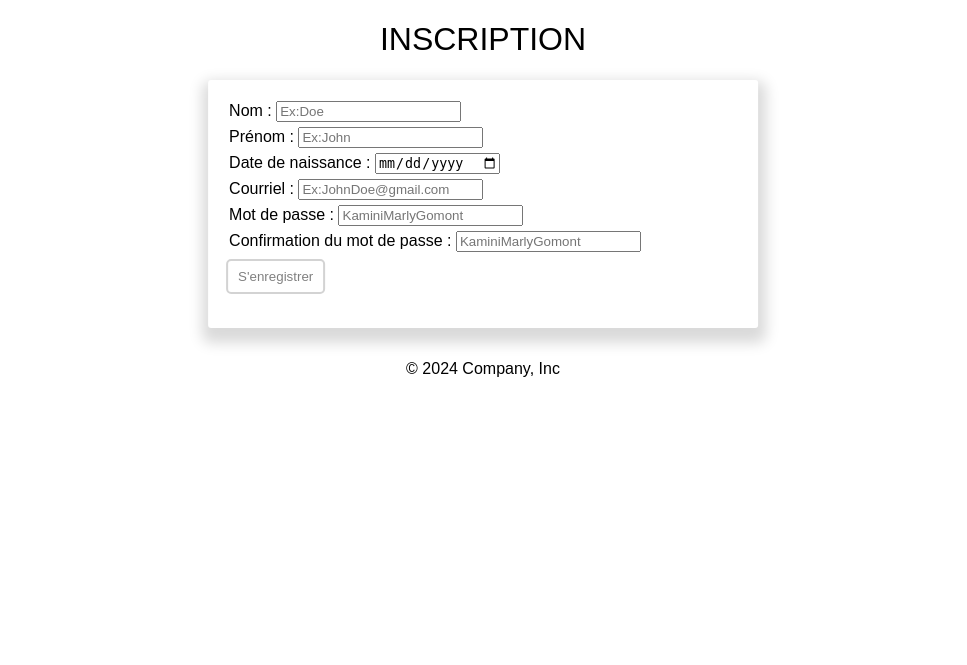
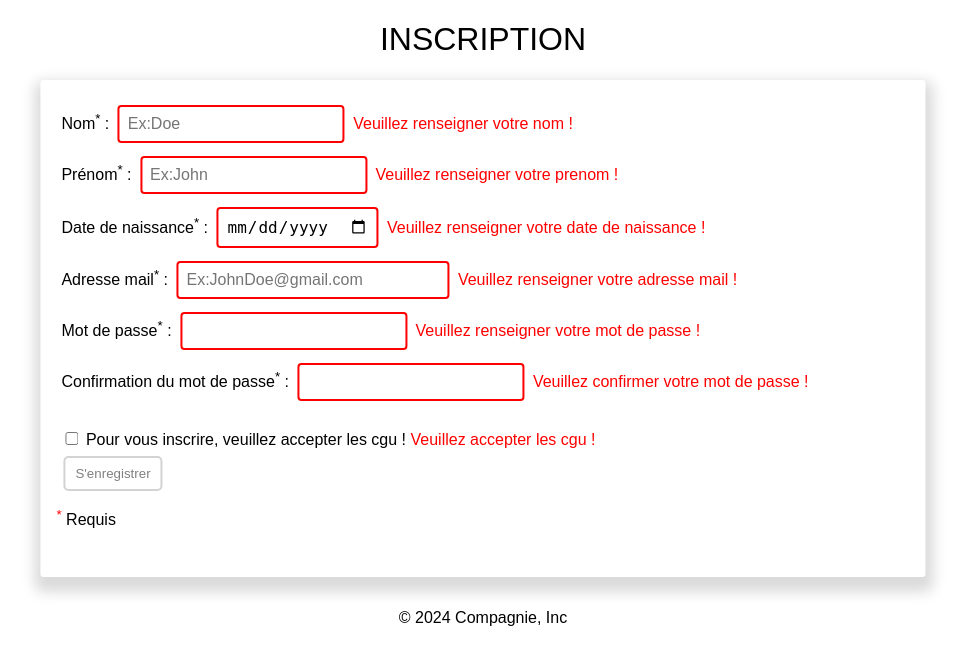
Before and after one commit to BryanPix/FormulairePHP, a PHP site: page /assets/controllers/controller-signup.php in a window 1280 px wide. Shown: the top 665 px of the page, without its empty margins (157-1124 px from the left). Run offline with PHP 8.4, Linux system fonts and the light colour scheme.

Commit message:
commit de la honte

```diff
--- a/assets/controllers/controller-signup.php
+++ b/assets/controllers/controller-signup.php
@@ -1,3 +1,14 @@
 <?php
     require_once "../../views/view-signup.php";
+    if ($_SERVER["REQUEST_METHOD"] == "POST") { // Si le bouton post a été cliquer effectue la verification
+        // $errors = array();
+        // $mailRegex = "^[A-Za-z0-9._%-]+@[A-Za-z0-9.-]+\\.[A-Za-z]{2,4}$";
+        $name = $_POST['nom'];
+        $prenom = $_POST['prenom'];
+        $birthdate = $_POST['birthdate'];
+        $mail = $_POST['mail'];
+        $password = $_POST['password'];
+        $confirmPass = $_POST['confirmPass'];
+        $cgu = $_POST['cgu'];
+    }
 ?>
--- a/assets/css/style.css
+++ b/assets/css/style.css
@@ -1,32 +1,37 @@
-body{
+body {
   font-family: sans-serif;
 }
-h1{
+h1 {
   text-align: center;
   text-transform: uppercase;
   font-weight: normal;
 }
 
 /* Formulaire */
-label{
+label {
   display: block;
   margin: 5px;
 }
-.btn-signup{
+.btn-signup {
   border: 2px solid lightgray;
   background-color: white;
   color: gray;
   border-radius: 5px;
   padding: 8px 10px;
-    margin: 2px;
+  margin: 7px;
   cursor: pointer;
+  display: block;
 }
-.btn-signup:hover{
+
+.btn-signup:hover {
   background-color: lightgray;
   color: black;
 }
 
-.divFormulaire{
+.redInput{
+   color: red;
+}
+.divFormulaire {
   border-radius: 3px;
   width: fit-content;
   position: relative;
@@ -35,10 +40,43 @@ label{
   transform: translate(-50%);
   margin-bottom: 2rem;
   padding: 1rem 7rem 2rem 1rem;
-    box-shadow: 1px 8px 14px 7px rgba(0,0,0,0.15);
+  box-shadow: 1px 8px 14px 7px rgba(0, 0, 0, 0.15);
+}
+.inputField {
+  border: 2px solid;
+  border-radius: 4px;
+  font-size: 1rem;
+  margin: 0.25rem;
+  min-width: 125px;
+  padding: 0.5rem;
+  transition: border-color 0.5s ease-out;
+}
+.inputField:optional {
+  border-color: gray;
+}
+.inputField:required:valid {
+  border-color: green;
+}
+.inputField:required:invalid {
+  border-color: red;
+}
+.inputField:required:focus:valid:not(#birthdate) {
+  background: url("https://assets.digitalocean.com/labs/icons/hand-thumbs-up.svg")
+    no-repeat 95% 50% lightgreen;
+  background-size: 25px;
+}
+.inputField:focus:invalid:not(#birthdate) {
+  background: url("https://assets.digitalocean.com/labs/icons/exclamation-triangle-fill.svg")
+    no-repeat 95% 50% lightsalmon;
+  background-size: 25px;
 }
 
-
+.inputConfirm{
+    margin-bottom: 1.5rem;
+}
+.cgu{
+    padding-top: 1rem;
+}
 /* Footer */
 footer {
   text-align: center;
--- a/assets/js/script.js
+++ b/assets/js/script.js
@@ -0,0 +1,3 @@
+const inputValidity = document.querySelector('.inputField');
+
+inputValidity.setCustomValidity("");
--- a/views/templates/footer.php
+++ b/views/templates/footer.php
@@ -1 +1 @@
-<p>&copy; 2024 Company, Inc</p>
+<p>&copy; 2024 Compagnie, Inc</p>
--- a/views/templates/head.php
+++ b/views/templates/head.php
@@ -1,6 +1,6 @@
 <head>
     <meta charset="UTF-8">
     <meta name="viewport" content="width=device-width, initial-scale=1.0">
-    <link rel="stylesheet" href="../css/style.css">
+    <link rel="stylesheet" href="../../assets/css/style.css">
     <title>Formulaire php</title>
 </head>
--- a/views/view-signup.php
+++ b/views/view-signup.php
@@ -1,42 +1,5 @@
 <?php
-if ($_SERVER["REQUEST_METHOD"] == "POST") { // Si le bouton post a été cliquer effectue la verification
-    $name = $_POST['nom'];
-    $prenom = $_POST['prenom'];
-    $birthdate = $_POST['birthdate'];
-    $mail = $_POST['mail'];
-    $password = $_POST['password'];
-    $confirmPass = $_POST['confirmPass'];
-    if (empty($name)) {
-        echo "Name is missing ! <br>";
-    } else {
-        echo "Nom : " . $name . "<br>";
-    }
-    if (empty($prenom)) {
-        echo "prenom is missing ! <br>";
-    } else {
-        echo "Prénom : " . $prenom . "<br>";
-    }
-    if (empty($birthdate)) {
-        echo "birthdate is missing ! <br>";
-    } else {
-        echo "Date de naissance : " . $birthdate . "<br>";
-    }
-    if (empty($mail)) {
-        echo "mail is missing ! <br>";
-    } else {
-        echo "addresse mail : " . $mail . "<br>";
-    }
-    if (empty($password)) {
-        echo "password is missing ! <br>";
-    } else {
-        echo "Merci <br>";
-    }
-    if (empty($confirmPass)) {
-        echo "Password needs to be similar ! <br>";
-    } else {
-        echo "Merci <br>";
-    }
-}
+require_once "../controllers/controller-signup.php"
 
 ?>
 <!DOCTYPE html>
@@ -50,43 +13,72 @@ include 'templates/head.php';
 
     <div class="divFormulaire">
         <form method="POST" action="<?php echo $_SERVER['PHP_SELF']; ?>" novalidate>
-            <label for="nom">Nom :
-                <input type="text" id="nom" name="nom" size="20" placeholder="Ex:Doe"
+            <label for="nom">Nom<sup class="star">*</sup> :
+                <input class="inputField" type="text" id="nom" name="nom" size="20" placeholder="Ex:Doe"
                     value="<?php if (!empty($name)) {
                         echo $name;
                     } ?>" required>
+                    <span class="redInput">
+                        <?php if (empty($name)) {
+                        echo "Veuillez renseigner votre nom ! ";} ?>
+                    </span>
             </label>
-            <label for="prenom" >Prénom :
-                <input type="text" id="prenom" name="prenom" size="20" placeholder="Ex:John"
+            <label for="prenom" >Prénom<sup class="star">*</sup> :
+                <input class="inputField" type="text" id="prenom" name="prenom" size="20" placeholder="Ex:John"
                     value="<?php if (!empty($prenom)) {
                         echo $prenom;
-                    } ?>">
+
+                    } ?>" required>
+                    <span class="redInput">
+                        <?php if (empty($prenom)) {
+                        echo "Veuillez renseigner votre prenom ! ";} ?>
+                    </span>
             </label>
-            <label for="birthdate" >Date de naissance :
-                <input type="date" id="birthdate" name="birthdate" size="20"
+            <label for="birthdate" >Date de naissance<sup class="star">*</sup> :
+                <input class="inputField" type="date" id="birthdate" name="birthdate"
                     value="<?php if (!empty($birthdate)) {
                         echo $birthdate;
-                    } ?>">
+                    } ?>" required>
+                    <span class="redInput">
+                        <?php if (empty($birthdate)) {
+                        echo "Veuillez renseigner votre date de naissance ! ";} ?>
+                    </span>
             </label>
-            <label for="mail" >Courriel :
-                <input type="text" id="mail" name="mail" size="20" placeholder="Ex:JohnDoe@gmail.com"
-                    value="<?php if (!empty($mail)) {
+            <label for="mail" >Adresse mail<sup class="star">*</sup> :
+                <input class="inputField" type="text" id="mail" name="mail" size="25" placeholder="Ex:JohnDoe@gmail.com"
+                    value="<?php if (!empty($mail )) {
                         echo $mail;
-                    } ?>">
+                    } ?>" required>
+                    <span class="redInput">
+                        <?php if (empty($mail)) {
+                        echo "Veuillez renseigner votre adresse mail ! ";} ?>
+                    </span>
             </label>
-            <label for="password">Mot de passe :
-                <input type="password" id="password" name="password" size="20" placeholder="KaminiMarlyGomont"
-                    value="<?php if (!empty($password)) {
-                        echo 'correct';
-                    } ?>">
+            <label for="password">Mot de passe<sup class="star">*</sup> :
+                <input class="inputField" type="password" id="password" name="password" size="20" required>
+                <span class="redInput">
+                        <?php if (empty($password)) {
+                        echo "Veuillez renseigner votre mot de passe ! ";} ?>
+                    </span>
             </label>
-            <label for="confirmPass" >Confirmation du mot de passe :
-                <input type="password" id="confirmPass" name="confirmPass" size="20" placeholder="KaminiMarlyGomont"
-                    value="<?php if (!empty($confirmPass)) {
-                        echo 'correct';
-                    } ?>">
+            <label for="confirmPass" class="inputConfirm">Confirmation du mot de passe<sup class="star">*</sup> :
+                <input class="inputField" type="password" id="confirmPass" name="confirmPass" size="20" required>
+                <span class="redInput">
+                        <?php if (empty($confirmPass)) {
+                        echo "Veuillez confirmer votre mot de passe ! ";} ?>
+                    </span>
             </label>
-            <input class="btn-signup" type="submit" value="S'enregistrer">
+            <label for="cgu">
+                <input type="checkbox" id="cgu" name="cgu" required>
+                <span>Pour vous inscrire, veuillez accepter les cgu !</span>
+                <span class="redInput">
+                        <?php if (empty($cgu)) {
+                        echo "Veuillez accepter les cgu ! ";} ?>
+                    </span>
+                </label>
+                    <input class="btn-signup" type="submit" value="S'enregistrer">
+
+            <p><sup class="redInput">*</sup> Requis</p>
         </form>
 
 
@@ -101,7 +93,7 @@ include 'templates/head.php';
         include 'templates/footer.php';
         ?>
     </footer>
-    <script src="../js/script.js"></script>
+    <script src="/assets/js/script.js"></script>
 </body>
 
 </html>
```
Lines whose indentation alone changed are shown as unchanged.
